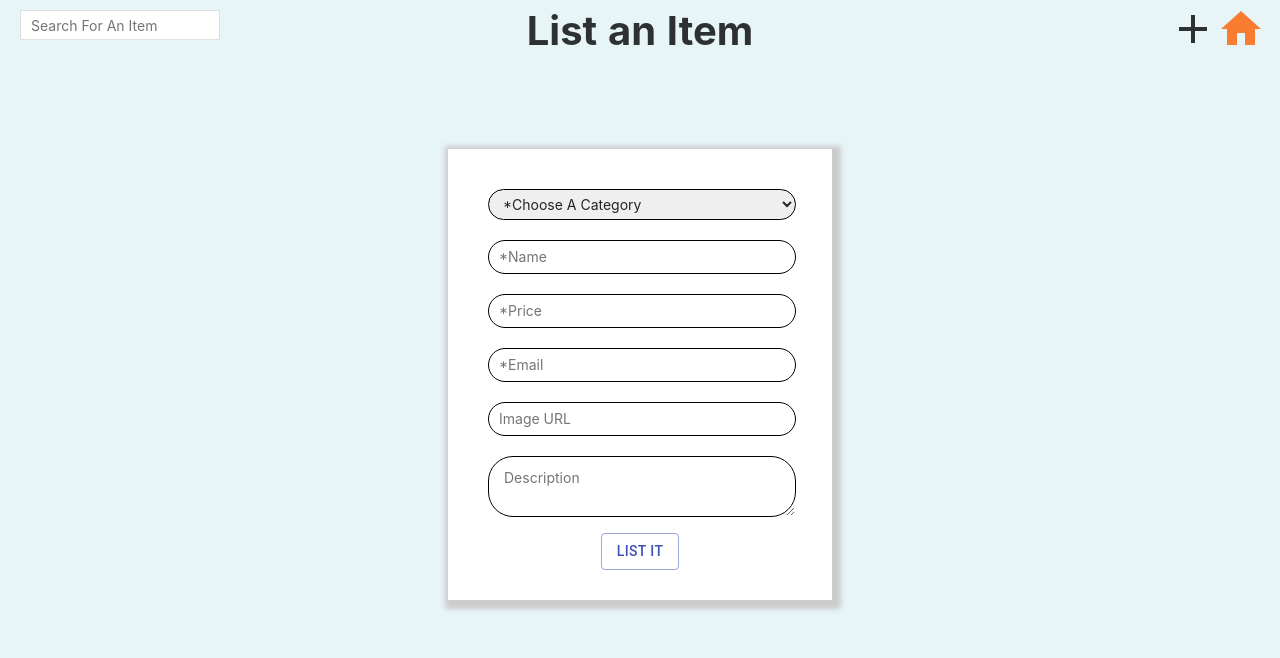
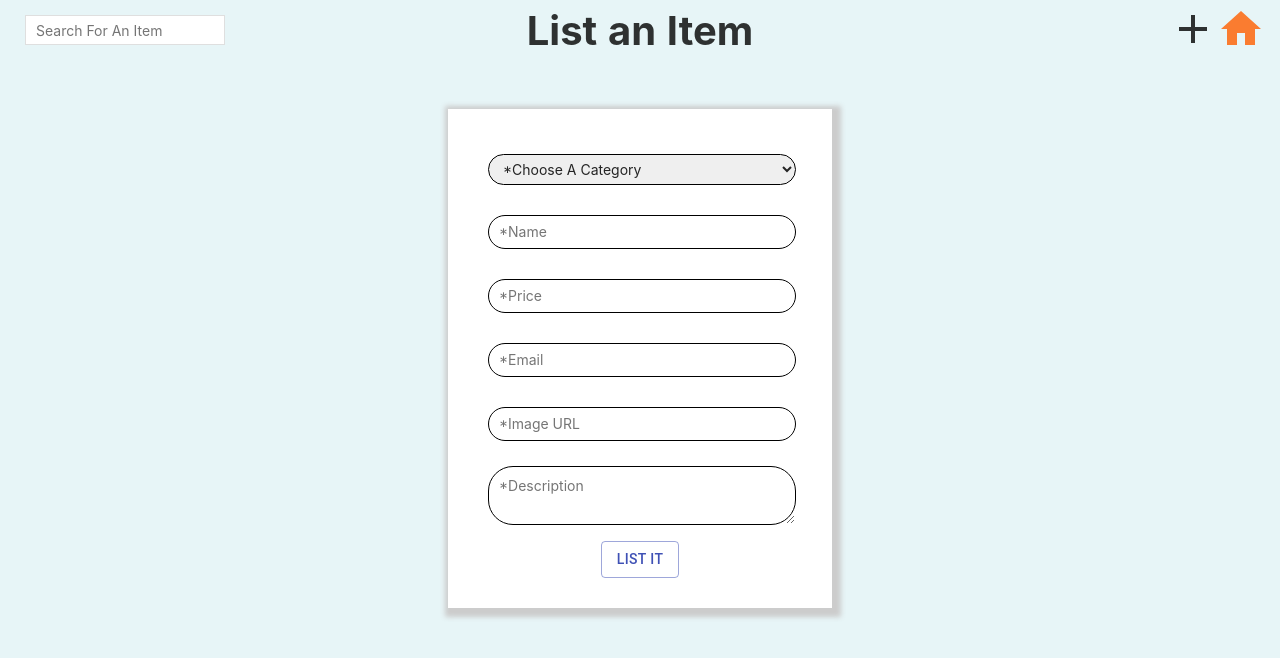
Before and after one commit to edoherty77/List-It, a React (Create React App) app: page /items/new in a window 1280 px wide. Shown: the top 658 px of the page. Built offline with nearby package versions, Linux system fonts and the light colour scheme.

Commit message:
handled outside click for input

```diff
--- a/src/components/CategoryCard.js
+++ b/src/components/CategoryCard.js
@@ -10,8 +10,6 @@ function CategoryCard(props) {
     return month + '/' + day + '/' + year
   }
 
-  // const digitsOnly = /^[0-9]*\.?[0-9]*$/g
-  // const digitsOnly = /^[0-9]*\.?[0-9]*$/g
   const digitsOnly = /\d+/g
 
   const columns = [
--- a/src/components/Navbar.js
+++ b/src/components/Navbar.js
@@ -1,5 +1,5 @@
 import React, { useState, useEffect, useRef } from 'react'
-import { Link, withRouter } from 'react-router-dom'
+import { Link } from 'react-router-dom'
 import Icon from '@mdi/react'
 import { mdiHome, mdiPlus } from '@mdi/js'
 
@@ -32,7 +32,6 @@ const Navbar = () => {
       const list = await ItemModel.search(info)
       const items = list.data
       setResults(items)
-      console.log(history)
     }
     if (searchValue) {
       getData()
--- a/src/components/SearchBar.js
+++ b/src/components/SearchBar.js
@@ -1,9 +1,28 @@
-import React from 'react'
+import React, { useRef, useEffect } from 'react'
 import './searchbar.scss'
 
 const SearchBar = (props) => {
+  //Hiding dropdown on outside click logic
+  const node = useRef()
+  useEffect(() => {
+    // add when mounted
+    document.addEventListener('mousedown', handleClick)
+    // return function to be called when unmounted
+    return () => {
+      document.removeEventListener('mousedown', handleClick)
+    }
+  }, [])
+
+  const handleClick = (e) => {
+    if (node.current.contains(e.target)) {
+      // inside click
+      return
+    }
+    // outside click
+    props.setVisible(false)
+  }
   return (
-    <div className="input_container">
+    <div className="input_container" ref={node}>
       <input
         className="search-input"
         placeholder="Search For An Item"
@@ -20,7 +39,7 @@ const SearchBar = (props) => {
         className={`dropdown ${props.visible ? 'v' : ''}`}
       >
         {props.visible && (
-          <ul>
+          <ul className="dropdown_list">
             {props.results &&
               props.results.map((item, index) => (
                 <li key={index} className="dropdown_item">
@@ -31,11 +50,17 @@ const SearchBar = (props) => {
                       }}
                       className="item_text"
                     >
-                      {item.title}
+                      {item.title} - ${item.price}
                     </p>
                   </div>
                 </li>
               ))}
+            {props.results === null ? (
+              /* <li className="none">Type Something</li> */
+              ''
+            ) : (
+              <li className="none">No More Matches</li>
+            )}
           </ul>
         )}
       </div>
--- a/src/components/searchbar.scss
+++ b/src/components/searchbar.scss
@@ -1,49 +1,25 @@
-// .input_container {
-//   width: 100%;
-//   min-width: 0;
-//   max-width: 200vw;
-//   position: relative;
-//   &::before {
-//     left: 0;
-//     right: 0;
-//     bottom: 0;
-//     content: '\00a0';
-//     position: absolute;
-//     transition: border-bottom-color 200ms cubic-bezier(0.4, 0, 0.2, 1) 0ms;
-//     border-bottom: solid 2px rgb(61, 144, 247);
-//     pointer-events: none;
-//   }
-//   &::after {
-//     left: 0;
-//     right: 0;
-//     bottom: 0;
-//     content: '';
-//     position: absolute;
-//     transform: scaleX(0);
-//     transition: transform 300ms cubic-bezier(0, 0, 0.2, 1) 0ms;
-//     border-bottom: solid 2px #ff407f;
-//     pointer-events: none;
-//   }
-//   &:focus-within {
-//     &::after {
-//       transform: scaleX(1);
-//     }
-//   }
-// }
+.input_container {
+  padding: 5px 0 0 5px;
+  position: absolute;
+  outline: none;
+  // height: 200px;
+}
+
 .search-input {
+  position: relative;
   width: 200px;
   padding: 5px 10px 5px 10px;
   margin: 10px 0 0 10px;
   border: 1px solid #b3b3b36b;
   outline: none;
   height: 30px;
+  z-index: 1;
   // -webkit-tap-highlight-color: transparent;
 }
 
 .dropdown {
   position: relative;
   margin-left: 10px;
-  height: 100%;
   max-height: 200px;
   overflow-x: hidden;
   border: 1px solid #b3b3b36b;
@@ -51,14 +27,12 @@
   visibility: hidden;
   z-index: 1;
   &.v {
-    // height: 0;
     visibility: visible;
   }
 }
 
 .dropdown_item {
   width: 100%;
-  // max-width: 407px;
   padding-left: 10px;
   cursor: pointer;
   &:hover {
@@ -67,20 +41,22 @@
   border-bottom: 1px solid #b3b3b36b;
 }
 
+.none {
+  width: 100%;
+  padding-left: 10px;
+}
+
 .item_text {
   // color: rgb(61, 144, 247);
   margin: 0px;
   text-align: left;
 }
 
-.suggestBtn {
-  width: 100%;
-  // background-color: rgb(15, 15, 15);
+.dropdown_list {
+  padding-left: 0;
+  margin-bottom: 0;
 }
 
-ul {
-  padding-left: 0;
-}
 li {
   // color: rgb(61, 144, 247);
   list-style: none;
--- a/src/index.css
+++ b/src/index.css
@@ -28,6 +28,7 @@ h2 {
 
 .nav-left {
   display: flex;
+  /* padding: 5px 0 0 15px; */
 }
 
 .search-div {
@@ -106,7 +107,7 @@ h2 {
   display: flex;
   align-items: center;
   justify-content: space-evenly;
-  /* margin-top: 70px; */
+  margin-top: 70px;
   width: 55%;
   -moz-box-shadow: 3px 3px 5px 6px #ccc;
   -webkit-box-shadow: 3px 3px 5px 6px #ccc;
@@ -193,7 +194,7 @@ h2 {
 
 .form {
   background-color: white;
-  margin-top: 40px;
+  /* margin-top: 40px; */
   padding: 30px;
   width: 30%;
   height: 80%;
@@ -213,6 +214,7 @@ h2 {
 
 .input-div {
   /* display: flex; */
+  position: relative;
   /* justify-content: center; */
   width: 100%;
   /* background-color: seagreen; */
@@ -222,14 +224,15 @@ h2 {
   width: 95%;
   border-radius: 50px;
   padding: 5px 10px 5px 10px;
-  margin: 10px;
+  margin: 15px 10px 15px 10px;
   border: 1px black solid;
+  position: relative;
 }
 
 .textarea {
   width: 95%;
   border-radius: 25px;
-  padding: 10px 10px 5px 15px;
+  padding: 8px 10px 5px 10px;
   margin: 10px;
   border: 1px black solid;
 }
@@ -246,9 +249,8 @@ h2 {
 .error-message {
   color: red;
   font-size: 10px;
-  align-self: flex-start;
   margin-left: 20px;
   position: absolute;
-  top: 10;
+  bottom: 0;
 }
 /* //////////////////////// */
--- a/src/models/category.js
+++ b/src/models/category.js
@@ -1,6 +1,6 @@
-const url = `http://localhost:4000/api/v1`
-// const url =
-//   'https://list-it-project.herokuapp.com/api/v1' || `localhost:4000/api/v1/`
+// const url = `http://localhost:4000/api/v1`
+const url =
+  'https://list-it-project.herokuapp.com/api/v1' || `localhost:4000/api/v1/`
 
 class CategoryModel {
   static all = () => {
--- a/src/models/item.js
+++ b/src/models/item.js
@@ -1,6 +1,6 @@
-const url = `http://localhost:4000/api/v1`
-// const url =
-//   'https://list-it-project.herokuapp.com/api/v1' || `localhost:4000/api/v1/`
+// const url = `http://localhost:4000/api/v1`
+const url =
+  'https://list-it-project.herokuapp.com/api/v1' || `localhost:4000/api/v1/`
 const axios = require('axios')
 
 class ItemModel {
--- a/src/pages/NewItem.js
+++ b/src/pages/NewItem.js
@@ -51,8 +51,8 @@ const NewItem = (props) => {
               <MyInput name="title" placeholder="*Name" />
               <MyInput name="price" placeholder="*Price" />
               <MyInput name="email" placeholder="*Email" />
-              <MyInput name="imageUrl" placeholder="Image URL" />
-              <MyInput name="description" placeholder="Description" />
+              <MyInput name="imageUrl" placeholder="*Image URL" />
+              <MyInput name="description" placeholder="*Description" />
               <div className="form-btns">
                 <Button variant="outlined" color="primary" type="submit">
                   List It
```
Also changed, not shown: 1 other file (tests, documents, lock files or other folders).
